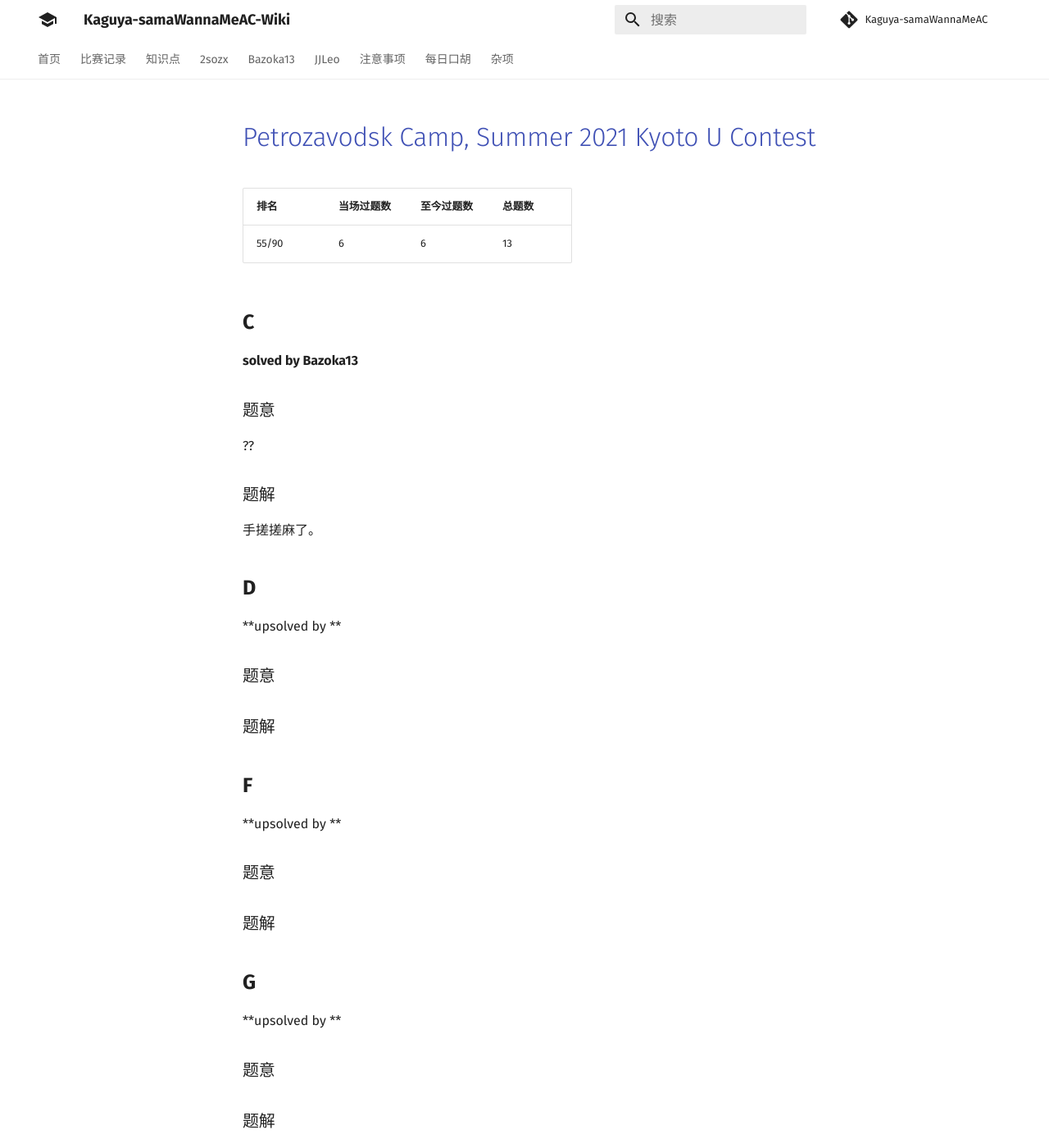
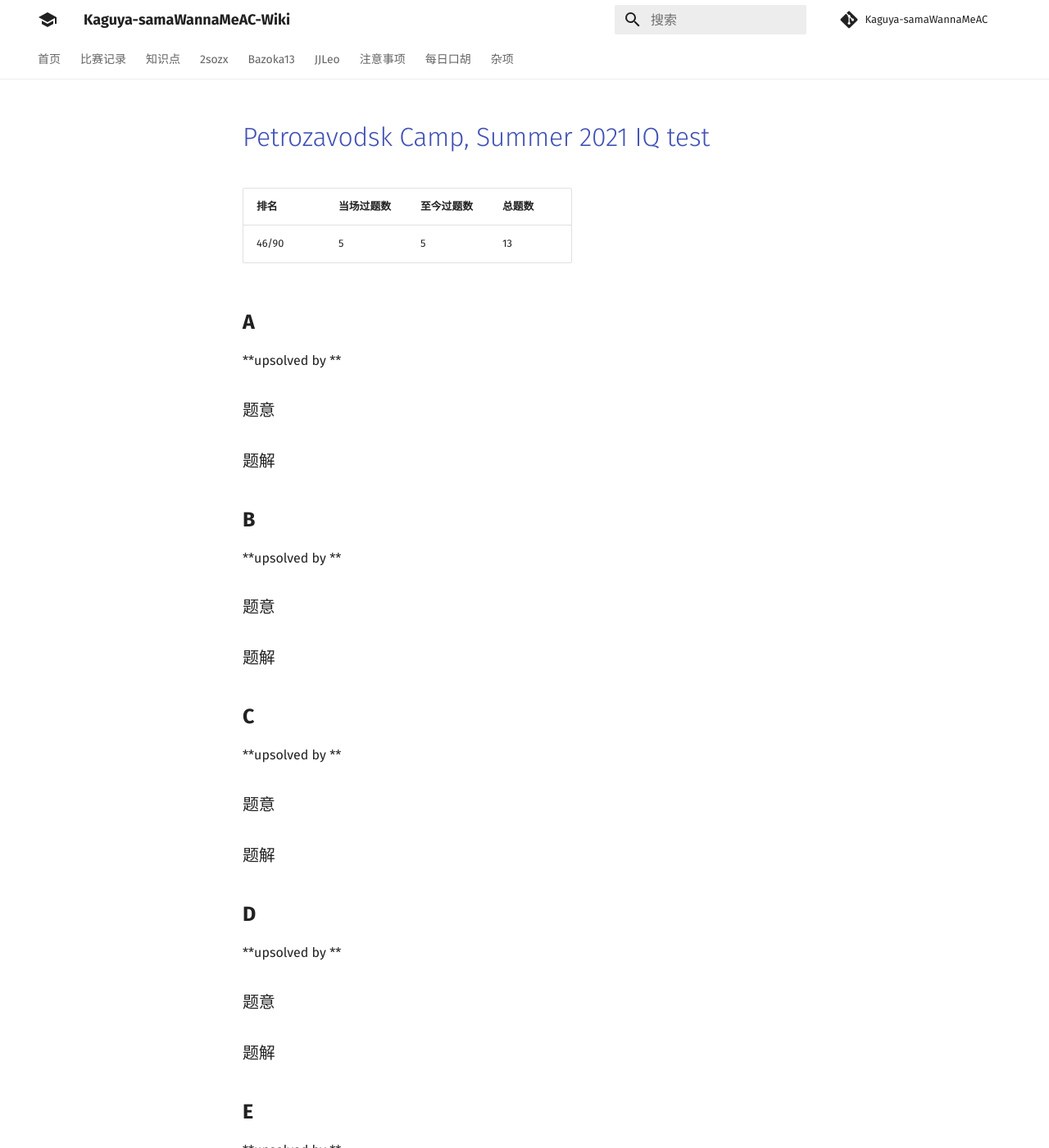
Before and after one commit to Kaguya-samaWannaMeAC/kaguya-samawannameac.github.io, an MkDocs documentation site: the page built from docs/contest/2021-08-25 PtzCamp2021 Day3.md, in a window 1280 px wide and 1400 px high. Shown: the whole window at 82% size. Built offline with MkDocs 1.6.1 and Material for MkDocs 9.7.7, drawn with Linux system fonts in a browser that asks for light colours; comment, search, counter and statistics services are not loaded.

Commit message:
改了点小标题

```diff
--- a/docs/contest/2021-08-25 PtzCamp2021 Day3.md
+++ b/docs/contest/2021-08-25 PtzCamp2021 Day3.md
@@ -1,22 +1,58 @@
-# [Petrozavodsk Camp, Summer 2021 Kyoto U Contest](https://official.contest.yandex.com/ptz-summer-2021/contest/28722/enter)
+# [Petrozavodsk Camp, Summer 2021 IQ test](https://official.contest.yandex.com/ptz-summer-2021/contest/28722/enter)
 
 | 排名  | 当场过题数 | 至今过题数 | 总题数 |
 | ----- | ---------- | ---------- | ------ |
-| 55/90 | 6          | 6          | 13     |
+| 46/90 | 5          | 5          | 13     |
+
+## **A**
+
+**upsolved by **
+
+### 题意
+
+
+
+### 题解
+
+
+
+## **B**
+
+**upsolved by **
+
+### 题意
+
+
+
+### 题解
+
+
 
 ## **C**
 
-**solved by Bazoka13**
+**upsolved by **
 
 ### 题意
 
-??
+
 
 ### 题解
 
-手搓搓麻了。
+
 
 ## **D**
+
+**upsolved by **
+
+### 题意
+
+
+
+### 题解
+
+
+
+## **E**
 
 **upsolved by **
 
```
Also changed, not shown: docs/contest/2021-08-24 PtzCamp2021 Day2.md (+2 -2 lines), docs/contest/2021-08-27 PtzCamp2021 Day4.md (+2 -2 lines).
